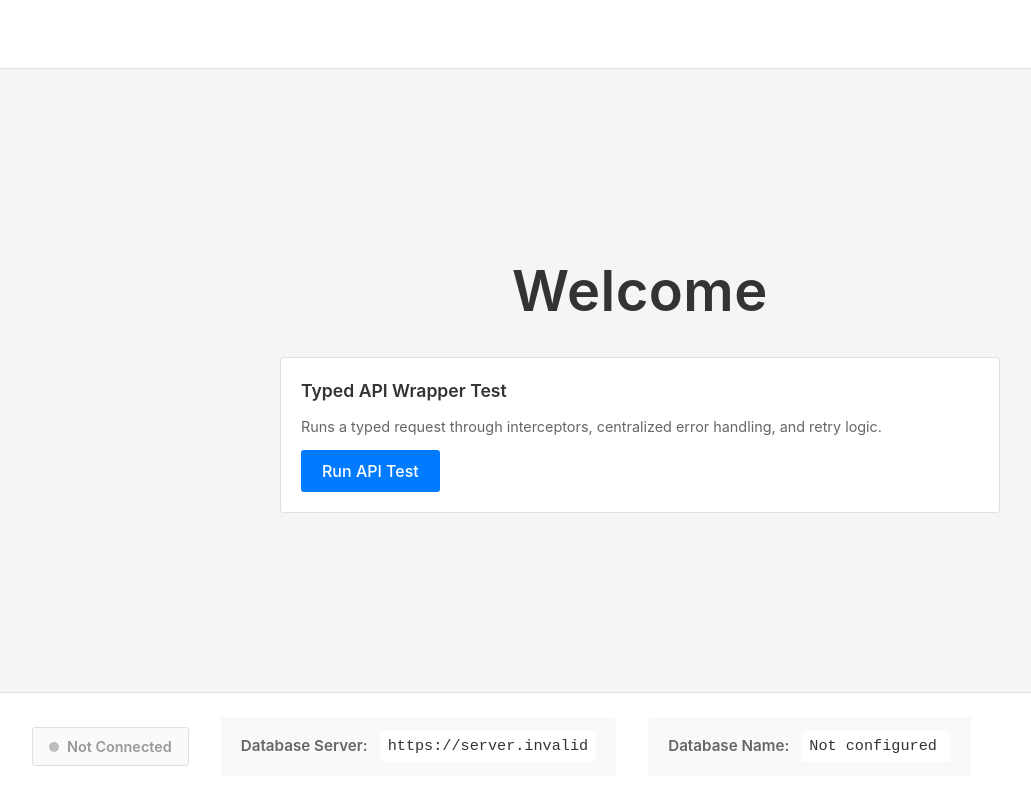
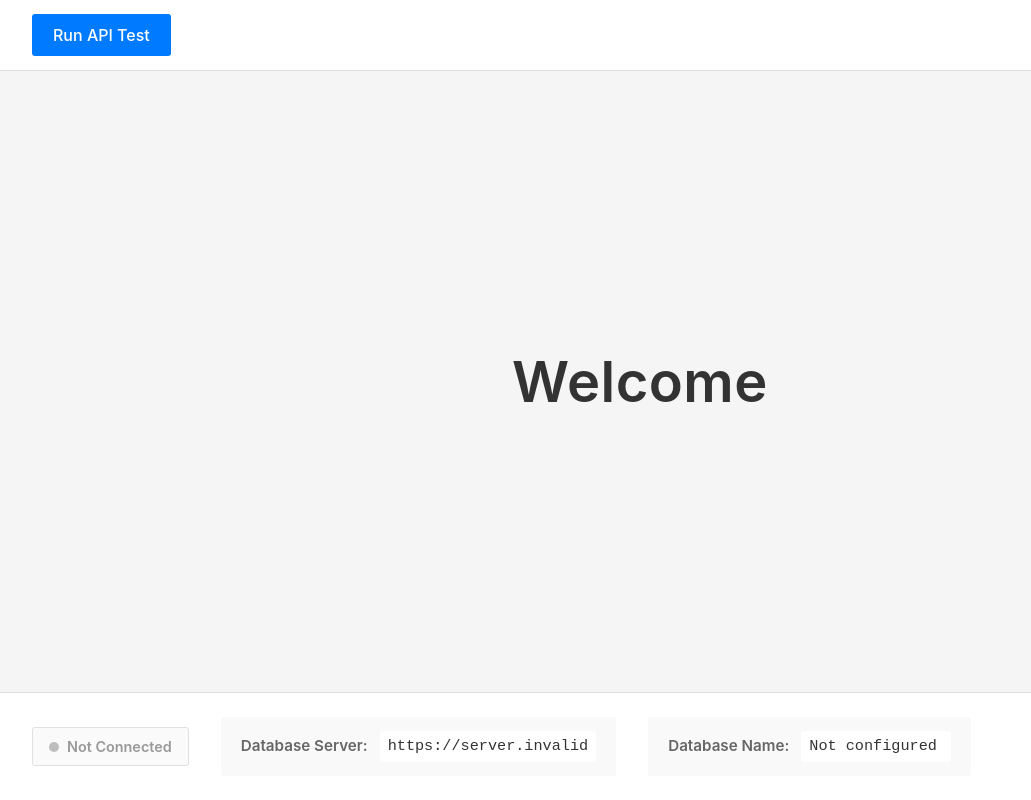
Before and after one commit to kevink3344/project-scaffold-template, a React (Vite) app: page / in a window 1280 px wide. Shown: the whole page, without its empty margins (0-1031 px from the left). Built offline with nearby package versions, Linux system fonts and the light colour scheme; no server answers.

Commit message:
ui: move API test button to header and simplify center content

```diff
--- a/src/App.css
+++ b/src/App.css
@@ -12,7 +12,12 @@
   border-bottom: 1px solid #e0e0e0;
   padding: 0.875rem 2rem;
   display: flex;
-  justify-content: flex-end;
+  justify-content: space-between;
+  align-items: center;
+}
+
+.api-test-control {
+  display: flex;
   align-items: center;
 }
 
@@ -92,7 +97,7 @@
   display: flex;
   flex-direction: column;
   align-items: center;
-  gap: 1.5rem;
+  gap: 1rem;
   width: 100%;
   max-width: 720px;
 }
@@ -104,30 +109,6 @@
   margin: 0;
   text-align: center;
   letter-spacing: 0.5px;
-}
-
-.api-card {
-  width: 100%;
-  background-color: #ffffff;
-  border: 1px solid #e0e0e0;
-  border-radius: 3px;
-  padding: 1.25rem;
-  display: flex;
-  flex-direction: column;
-  align-items: flex-start;
-  gap: 0.75rem;
-}
-
-.api-card-title {
-  margin: 0;
-  font-size: 1.1rem;
-  color: #333;
-}
-
-.api-card-copy {
-  margin: 0;
-  color: #666;
-  font-size: 0.9rem;
 }
 
 .api-success {
@@ -229,10 +210,6 @@
     gap: 1rem;
   }
 
-  .api-card {
-    padding: 1rem;
-  }
-
   .database-info {
     flex-direction: column;
     gap: 1rem;
--- a/src/App.tsx
+++ b/src/App.tsx
@@ -68,6 +68,11 @@ function App() {
     <GoogleOAuthProvider clientId={googleClientId}>
       <div className="app-container">
         <header className="app-header">
+          <div className="api-test-control">
+            <button className="btn" onClick={handleApiTest} disabled={isApiLoading}>
+              {isApiLoading ? 'Testing...' : 'Run API Test'}
+            </button>
+          </div>
           <div className="auth-section">
             {user ? (
               <div className="user-info">
@@ -106,15 +111,8 @@ function App() {
               {user ? `Welcome, ${user.name.split(' ')[0]}!` : 'Welcome'}
             </h1>
 
-            <div className="api-card">
-              <h2 className="api-card-title">Typed API Wrapper Test</h2>
-              <p className="api-card-copy">Runs a typed request through interceptors, centralized error handling, and retry logic.</p>
-              <button className="btn" onClick={handleApiTest} disabled={isApiLoading}>
-                {isApiLoading ? 'Testing...' : 'Run API Test'}
-              </button>
-              {apiResult && <p className="api-success">Result: {apiResult}</p>}
-              {apiError && <p className="api-error">Error: {apiError}</p>}
-            </div>
+            {apiResult && <p className="api-success">Result: {apiResult}</p>}
+            {apiError && <p className="api-error">Error: {apiError}</p>}
           </div>
         </main>
 
```
